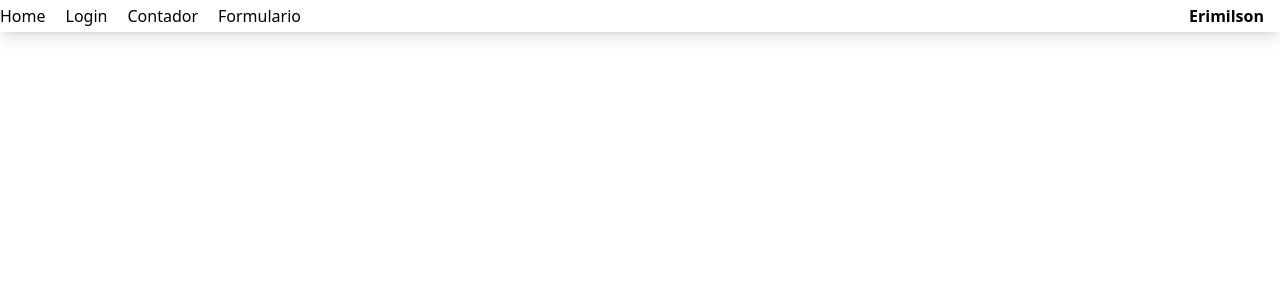
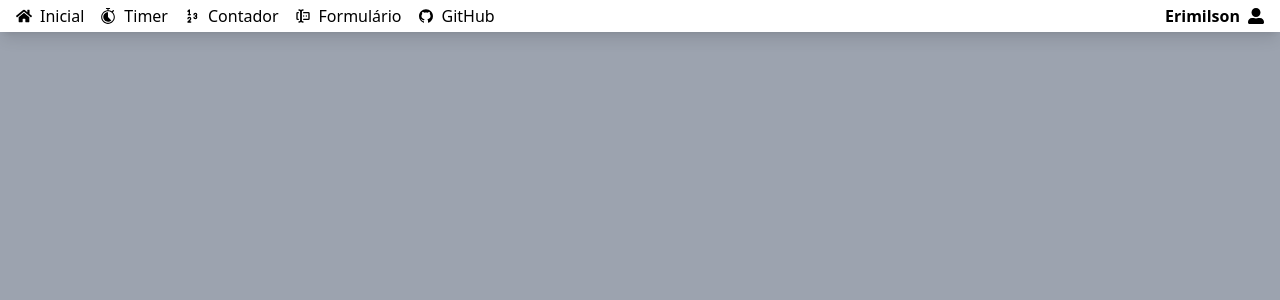
Before and after one commit to Erysilva98/WorkSpace_React, a React (Create React App) app: page / in a window 1280 px wide. Shown: the top 300 px of the page. Built offline with nearby package versions, Linux system fonts and the light colour scheme.

Commit message:
menu finalizado

```diff
--- a/package.json
+++ b/package.json
@@ -3,11 +3,17 @@
   "version": "0.1.0",
   "private": true,
   "dependencies": {
+    "@chakra-ui/react": "^2.5.4",
+    "@emotion/react": "^11.10.6",
+    "@emotion/styled": "^11.10.6",
+    "@mui/material": "^5.11.15",
     "@testing-library/jest-dom": "^5.16.5",
     "@testing-library/react": "^13.4.0",
     "@testing-library/user-event": "^13.5.0",
+    "framer-motion": "^10.9.3",
     "react": "^18.2.0",
     "react-dom": "^18.2.0",
+    "react-icons": "^4.8.0",
     "react-router-dom": "^6.9.0",
     "react-scripts": "5.0.1",
     "web-vitals": "^2.1.4"
--- /dev/null
+++ b/src/components/Menu.jsx
@@ -0,0 +1,80 @@
+import React, { useState } from "react";
+import { NavLink } from "react-router-dom";
+import { FaHome, FaUserAlt} from "react-icons/fa";
+import {RxLapTimer} from "react-icons/rx";
+import {TbNumbers, TbForms} from "react-icons/tb";
+import { AiFillGithub } from "react-icons/ai";
+
+export default function Menu()
+{
+    const [visible, setVisible] = useState(false);
+    function handleDropDownMenu() {
+      setVisible(!visible);
+    }
+
+    return (
+        <header className="w-full bg-white shadow-lg flex flex-row justify-between">
+            <nav className="h-8 flex flex-col md:flex-row">
+                <label className="cursor-pointer flex w-8 h-8 leading-8 items-center justify-center text-2xl md:hidden">
+                    <button type="button" onClick={handleDropDownMenu}>
+                        ☰
+                    </button>
+                </label>
+                <ul className={`bg-white px-4 ${visible ? '' : 'hidden'} flex-col md:flex md:flex-row md:gap-4`}>
+                    <li className="h-8 leading-8">
+                        <NavLink to="/" className="nav-link">
+                            <span className="flex flex-row gap-2 items-center">
+                                <FaHome />
+                                {' '}
+                                Inicial
+                            </span>
+                        </NavLink>
+                    </li>
+                    <li className="h-8 leading-8">
+                        <NavLink to="/timer" className="nav-link">
+                            <span className="flex flex-row gap-2 items-center">
+                                <RxLapTimer />
+                                {' '}
+                                Timer
+                            </span>
+                        </NavLink>
+                    </li>
+                    <li className="h-8 leading-8">
+                        <NavLink to="/timer" className="nav-link">
+                            <span className="flex flex-row gap-2 items-center">
+                                <TbNumbers />
+                                {' '}
+                                Contador
+                            </span>
+                        </NavLink>
+                    </li>
+                    <li className="h-8 leading-8">
+                        <NavLink to="/timer" className="nav-link">
+                            <span className="flex flex-row gap-2 items-center">
+                                <TbForms />
+                                {' '}
+                                Formulário
+                            </span>
+                        </NavLink>
+                    </li>
+                    <li className="h-8 leading-8">
+                        <NavLink to="/timer" className="nav-link">
+                            <span className="flex flex-row gap-2 items-center">
+                                <AiFillGithub />
+                                {' '}
+                                GitHub
+                            </span>
+                        </NavLink>
+                    </li>
+                </ul>
+            </nav>
+            <div className="px-4 flex items-center font-bold">
+                <span className="flex flex-row gap-2 items-center">
+                    Erimilson
+                    {''}
+                    <FaUserAlt />
+                </span>
+            </div>
+        </header>
+    );
+}
--- a/src/components/login.jsx
+++ b/src/components/login.jsx
@@ -1,6 +1,6 @@
 import React, { useState } from "react";
 
-export default function Login1()
+export default function Login()
 {
     const [email, setEmail] = useState("");
     const [senha, setSenha] = useState("");
--- a/src/components/menu.jsx
+++ /dev/null
@@ -1,28 +0,0 @@
-import React from "react";
-
-export default function Menu()
-{
-    return(
-        <header className="w-full bg-white shadow-lg flex flex-row justify-between">
-            <nav className="h-8 flex flex-col justify-center ">
-                <ul className="flex flex-row gap-5">
-                    <li>
-                        Home
-                    </li>
-                    <li>
-                        Login
-                    </li>
-                    <li>
-                        Contador
-                    </li>
-                    <li>
-                        Formulario
-                    </li>
-                </ul>
-            </nav>
-            <div className="px-4 flex items-center font-bold">
-                Erimilson
-            </div>
-        </header>
-    );
-}
--- /dev/null
+++ b/src/pages/Contador.jsx
@@ -0,0 +1,28 @@
+import React, { useEffect, useState } from "react";
+import Menu from "../components/Menu";
+
+export default function Contador()
+{
+    const [count, setCount] = useState(0);
+
+    useEffect( () => {
+        document.title = `Voce Clicou ${count} vezes`;
+    });
+
+    function incrementar(){
+        setCount (count + 1);
+    }
+
+    return(
+        <div>
+            <Menu />
+            <h1>
+                Contagem:
+                {count}
+            </h1>
+            <button type="button" onClick={incrementar} className="bg-azulEscuro text-branco rounded-lg w-24">
+                Adicionar
+            </button>
+        </div>
+    );
+}
--- a/src/pages/HomePage.jsx
+++ b/src/pages/HomePage.jsx
@@ -1,10 +1,10 @@
 import React from "react";
-import Menu from "../components/menu"
+import Menu from "../components/Menu"
 
 export default function Home()
 {
     return (
-        <div>
+        <div className="bg-gray-400 h-screen w-screen">
             <Menu/>
         </div>
     );
--- a/src/pages/LoginPage.jsx
+++ b/src/pages/LoginPage.jsx
@@ -1,11 +1,11 @@
 import React from "react";
-import Login1 from "../components/login";
+import Login from "../components/login";
 
-export default function Login()
+export default function LoginPage()
 {
     return (
         <div className="mt-2">
-           <Login1/>
+           <Login/>
         </div>
     );
 }
--- a/src/routes.jsx
+++ b/src/routes.jsx
@@ -4,7 +4,7 @@ import LoginPage from './pages/LoginPage';
 
 const routes = [
   { path: '/', element: <Home/>},
-  { path: '/login', element: <LoginPage/>},
+  { path: '/', element: <LoginPage/>},
 ];
 
 
```
Also changed, not shown: 1 other file (tests, documents, lock files or other folders).
